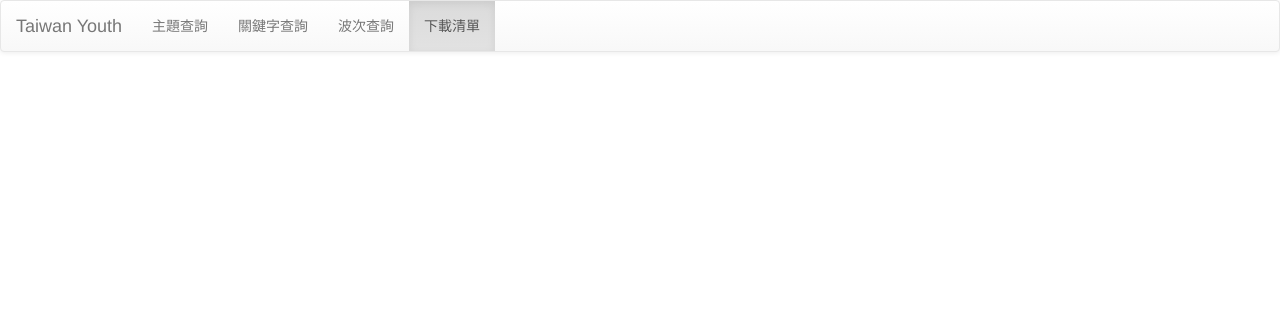
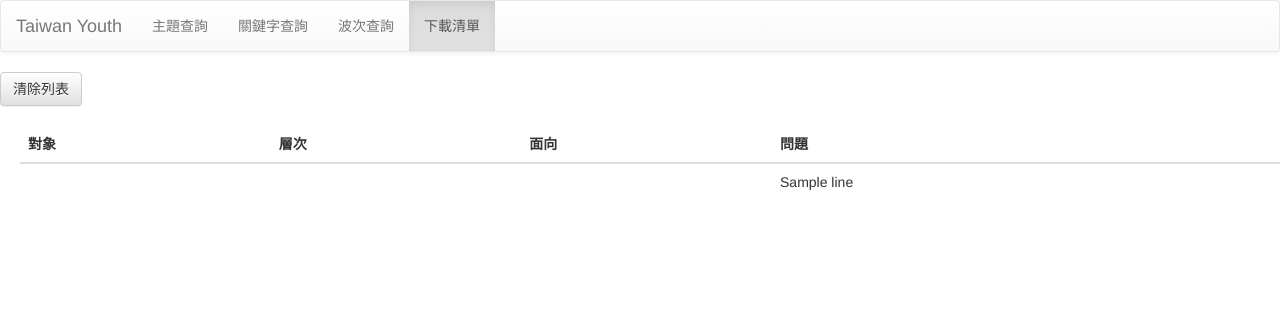
Before and after one commit to j129008/questionnaire-management-system, a Django app: template templates/download.html in a window 1280 px wide. Shown: the top 312 px of the page. Run offline with Django 3.2, Linux system fonts and the light colour scheme; the template is opened without the code that fills it: most values are stand-ins (such as "Sample title", 1, 10 or a date in 2020); some libraries are stand-ins or nearby versions.

Commit message:
add level column at download template

```diff
--- a/templates/download.html
+++ b/templates/download.html
@@ -36,6 +36,30 @@
             </div><!-- /.navbar-collapse -->
          </div><!-- /.container-fluid -->
       </nav>
-
+      <form id="form" action="/download/" method="get">
+         <button class="btn btn-default" name="clear" value="true">清除列表</button>
+      </form>
+      <div style="padding-left:20px;padding-top:20px">
+         <table class="table">
+            <thead>
+               <tr>
+                  <th>對象</th>
+                  <th>層次</th>
+                  <th>面向</th>
+                  <th>問題</th>
+               </tr>
+            </thead>
+            <tbody>
+               {% for line in saved %}
+                  <tr>
+                     <td></td>
+                     <td></td>
+                     <td></td>
+                     <td>{{line}}</td>
+                  </tr>
+               {% endfor %}
+            </tbody>
+         </table>
+      </div>
    </body>
 </html>
```
